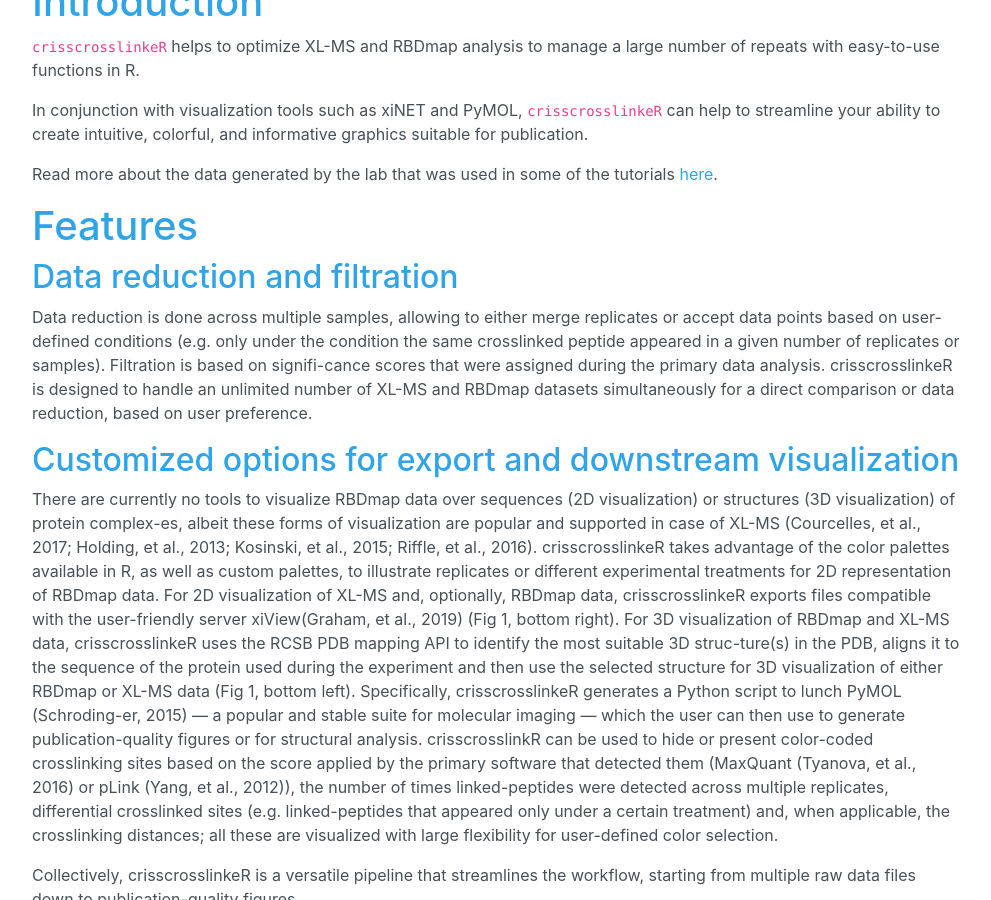
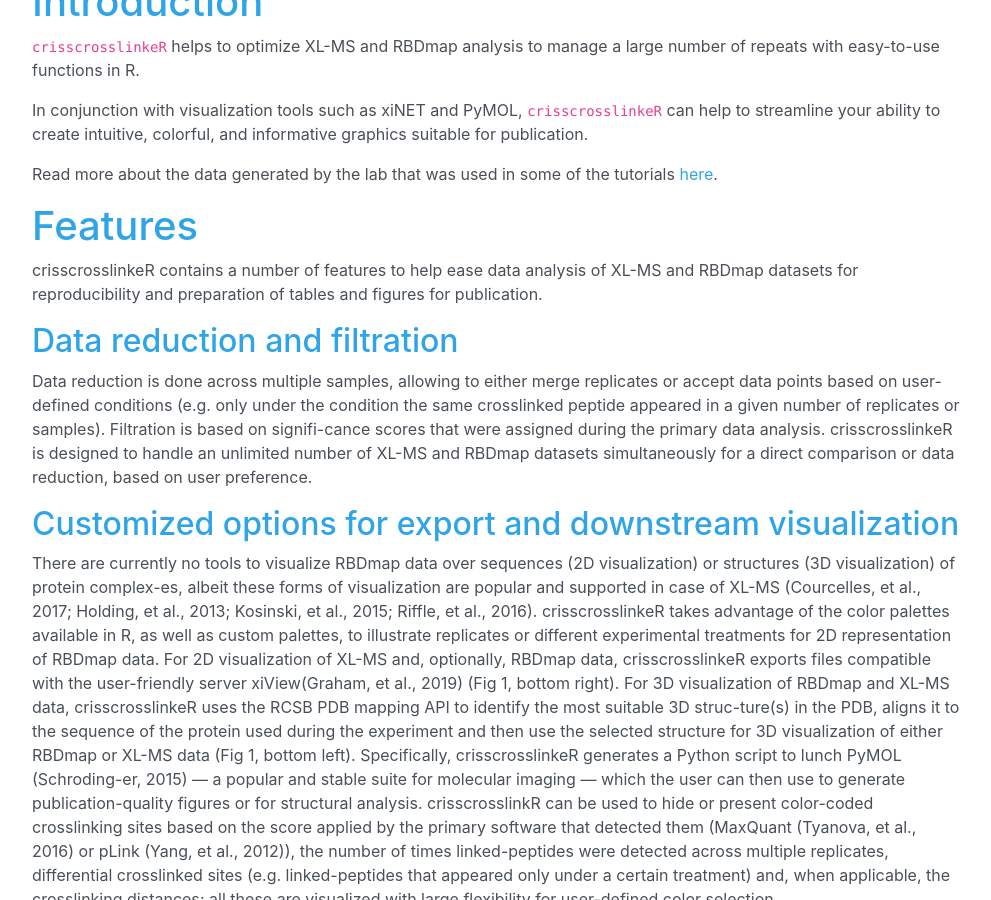
Before and after one commit to egmg726/egmg726.github.io, a Jekyll site: the page built from crisscrosslinker/index.html, in a window 1280 px wide and 900 px high, scrolled down 402 px. Shown: the whole window, without its empty margins (158-1149 px from the left). Built offline with Jekyll 4.4.1, drawn with Linux system fonts in a browser that asks for light colours.

Commit message:
added feature intro

```diff
--- a/crisscrosslinker/index.html
+++ b/crisscrosslinker/index.html
@@ -32,8 +32,13 @@ title: crisscrosslinker
 	<div class="row" style="padding-left:30px">
 	<h1>Features</h1> <br><br>
 	</div>
+
+
 	<div class="row" style="padding-left:30px">
 
+	<p> crisscrosslinkeR contains a number of features to help ease data analysis of XL-MS and RBDmap datasets
+	for reproducibility and preparation of tables and figures for publication.</p>
+	<br>
 
  <h2> Data reduction and filtration </h2>
 <p>Data reduction is done across multiple samples, allowing to either merge replicates or
```
